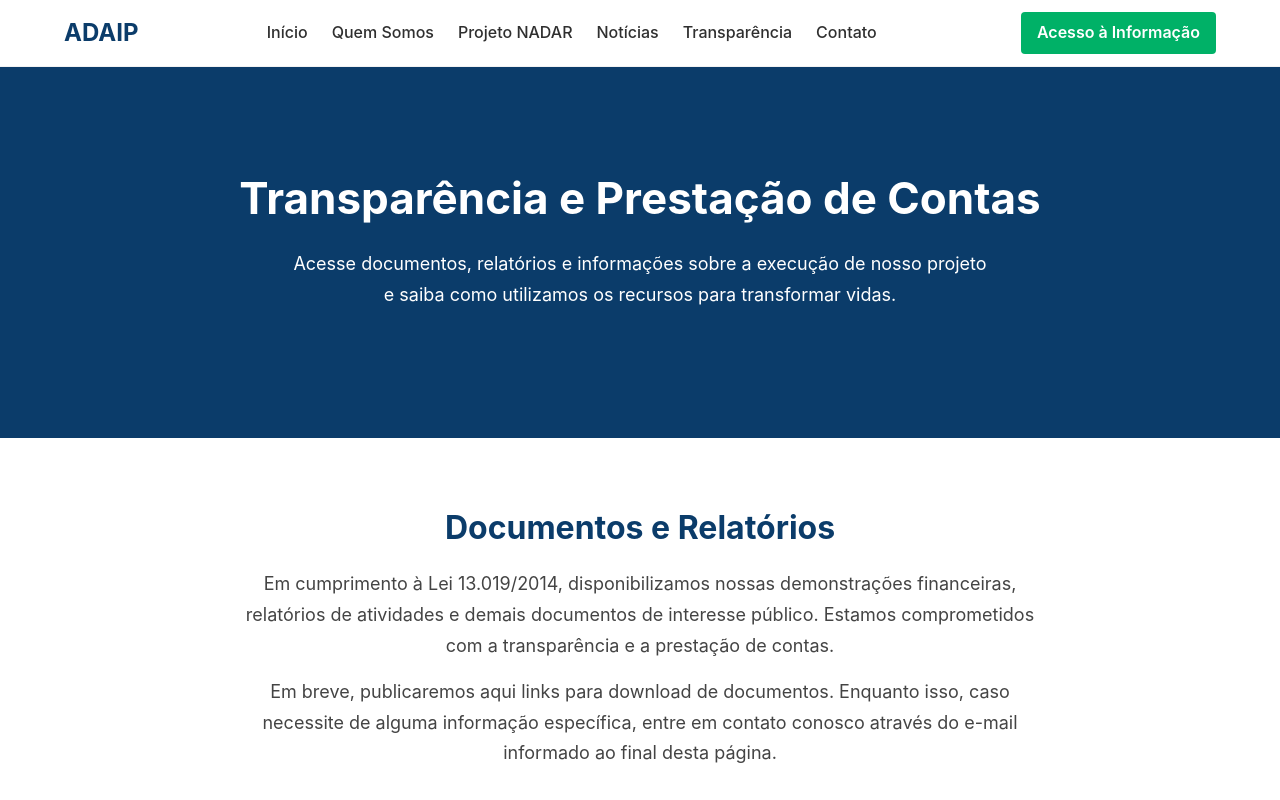
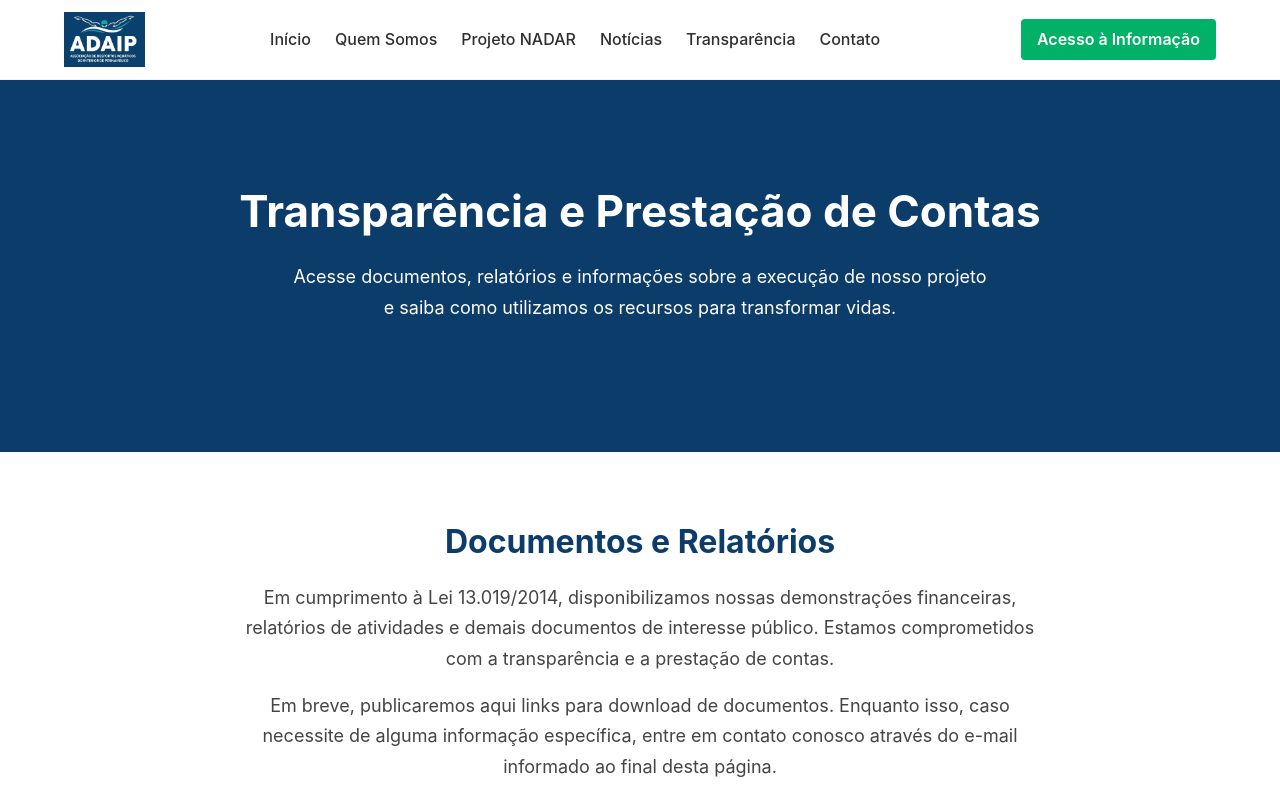
Before and after one commit to xeqmat/portal-adaip, a plain HTML site: page transparencia.html in a window 1280 px wide. Shown: the top 800 px of the page. Drawn offline with Linux system fonts and the light colour scheme.

Commit message:
Update transparencia.html

```diff
--- a/transparencia.html
+++ b/transparencia.html
@@ -16,7 +16,9 @@
   <body>
     <header class="navbar">
       <div class="container nav-content">
-        <div class="brand">ADAIP</div>
+        <div class="brand">
+  <img src="logo-adaip.jpeg" alt="Logomarca ADAIP" class="logo" />
+</div>
         <nav class="menu">
           <ul>
             <li><a href="index.html">Início</a></li>
```
